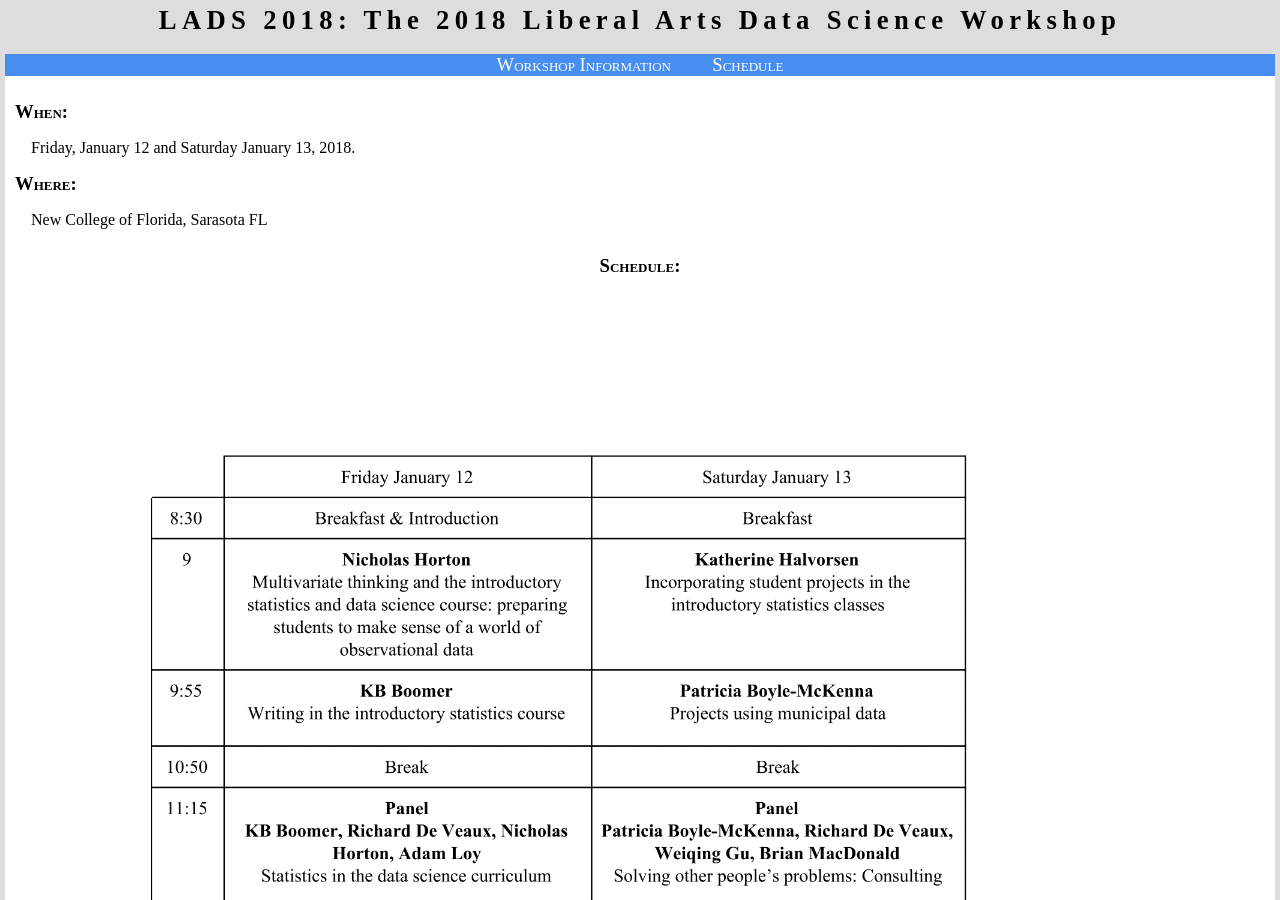
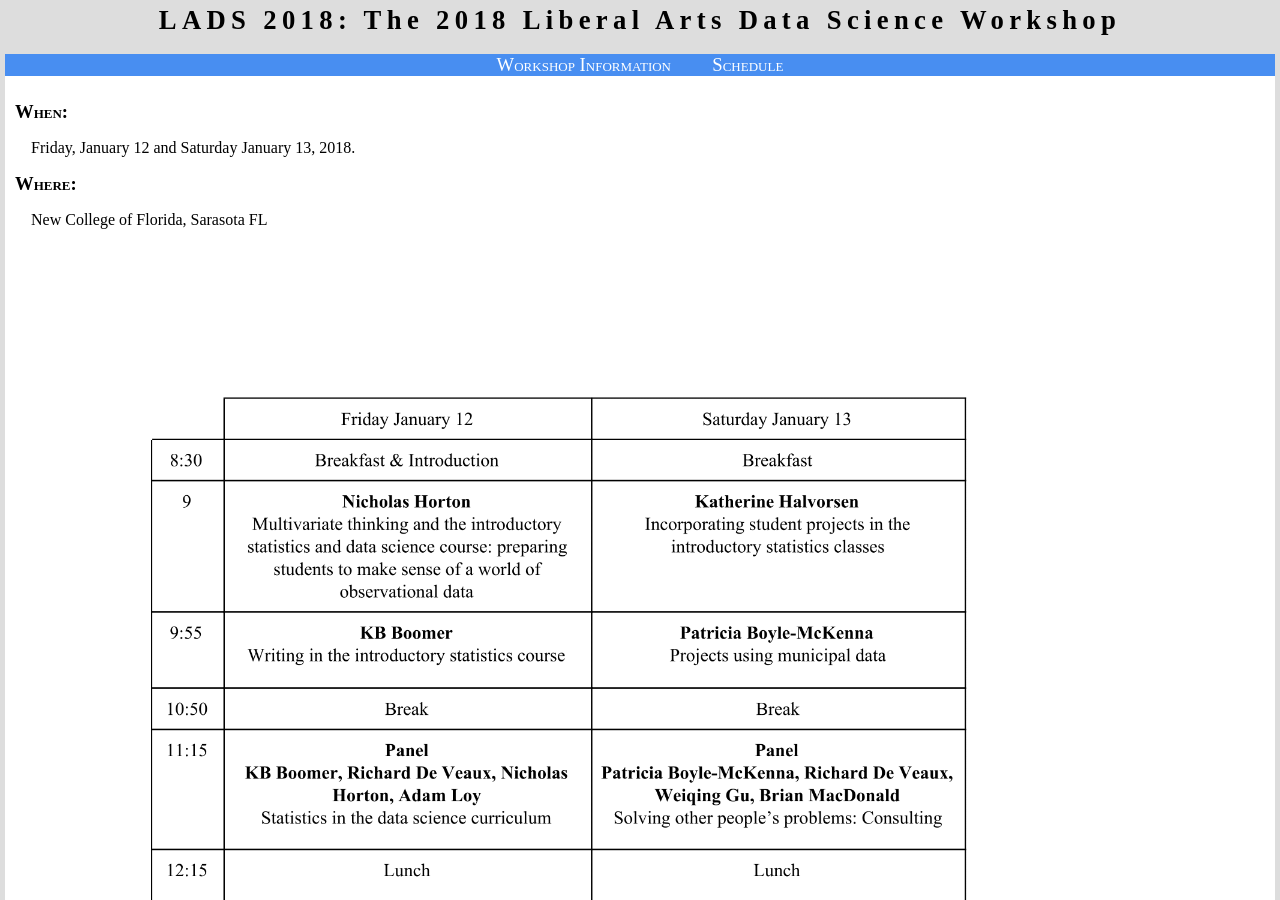
Before and after one commit to davidwgillman/davidwgillman.github.io, a Jekyll site: the page built from ladsworkshop/schedule.md, in a window 1280 px wide and 900 px high. Built offline with Jekyll 4.4.1, drawn with Linux system fonts in a browser that asks for light colours.

Commit message:
remove "Schedule"

```diff
--- a/ladsworkshop/schedule.md
+++ b/ladsworkshop/schedule.md
@@ -9,6 +9,4 @@ Friday, January 12 and Saturday January 13, 2018.
 ## Where:
 New College of Florida, Sarasota FL
 
-## Schedule:
-
 ![schedule](schedule.png){:class="img-responsive" height="1320px" width="1020px"}
```
